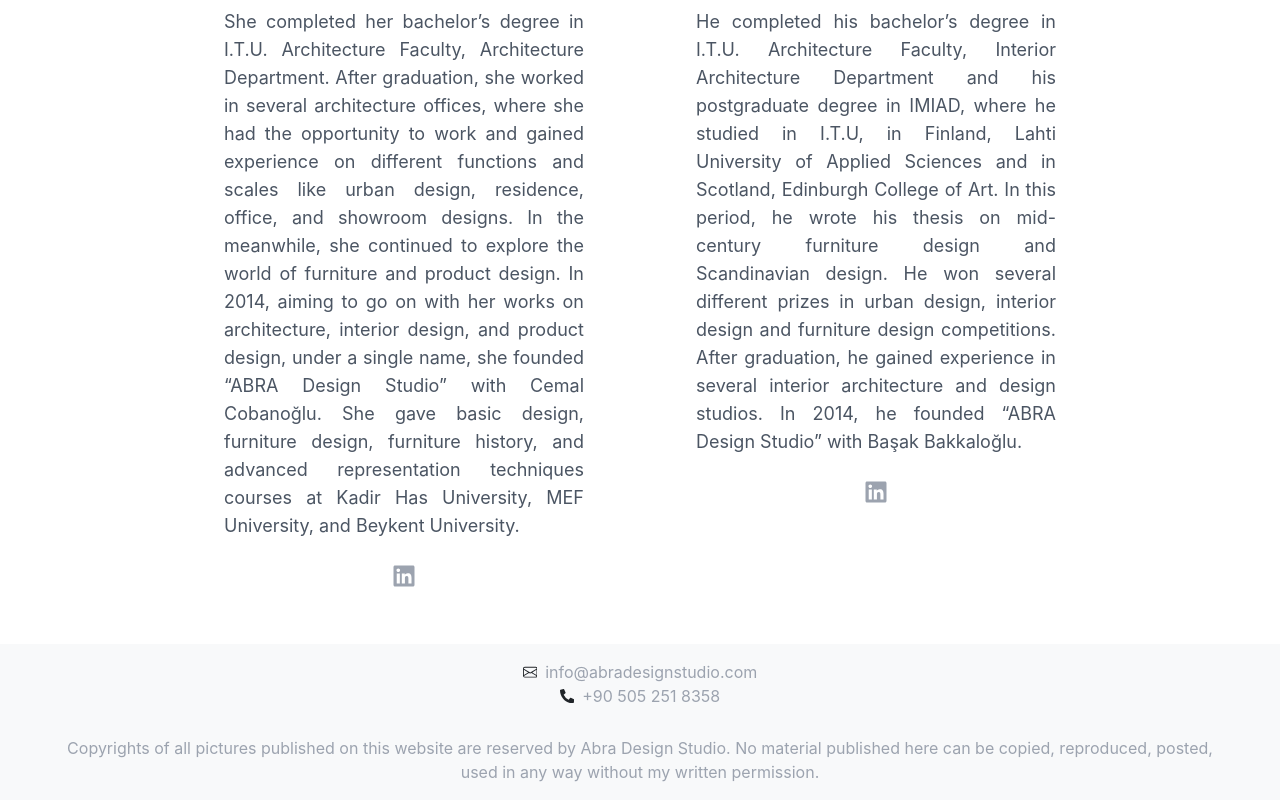
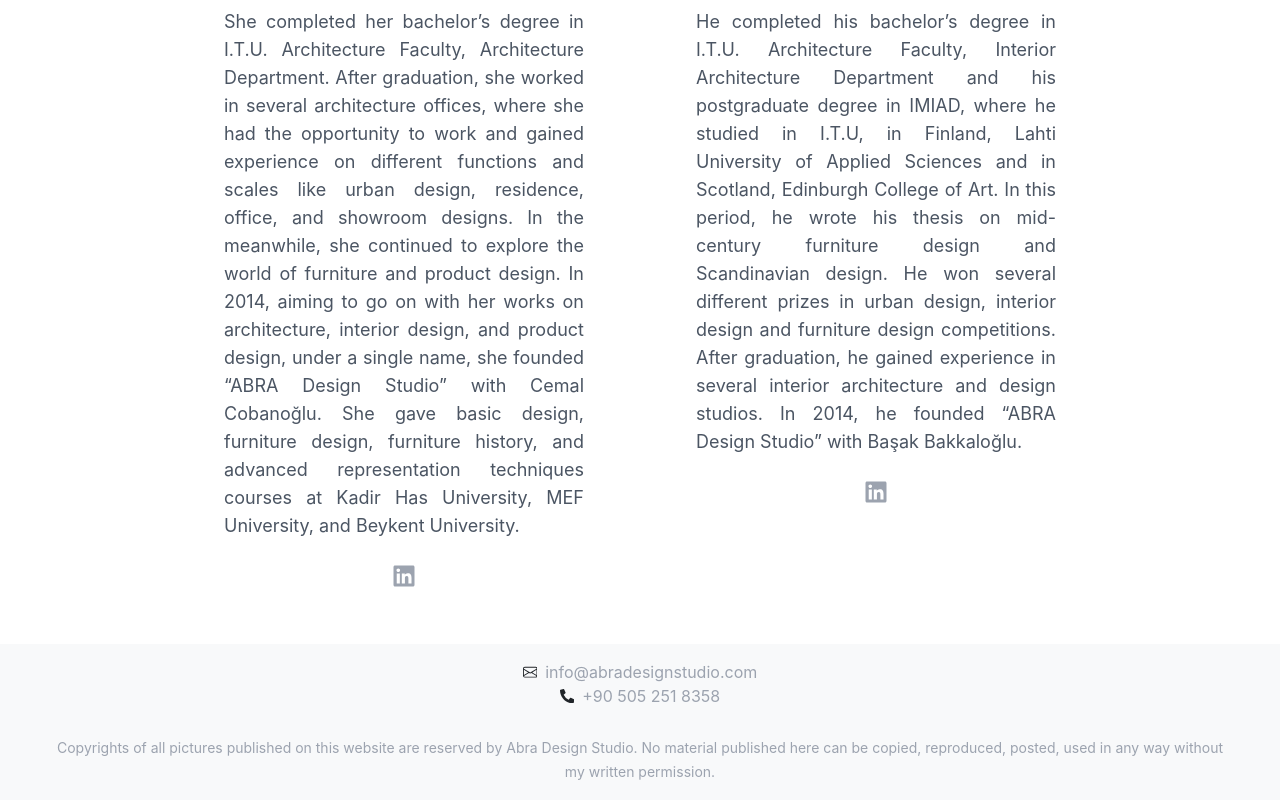
Before and after one commit to keremakagunduz/abradesignstudiocom, a React (Create React App) app in the folder abraapp/: page / in a window 1280 px wide. Shown: the part 1124-1924 px from the top of the page. Built offline with nearby package versions, Linux system fonts and the light colour scheme; no server answers.

Commit message:
text size

```diff
--- a/abraapp/src/components/Footer.jsx
+++ b/abraapp/src/components/Footer.jsx
@@ -25,7 +25,7 @@ const Footer = () => (
         <p className="ml-2 text-base leading-6 text-gray-400">+90 505 251 8358</p>
     </div>
 
-    <p className="pt-6 mt-1 text-base leading-6 text-gray-400">
+    <p className="pt-6 mt-1 text-sm leading-6 text-gray-400">
         Copyrights of all pictures published on this website are reserved by
         Abra Design Studio. No material published here can be copied, reproduced,
         posted, used in any way without my written permission.
```
